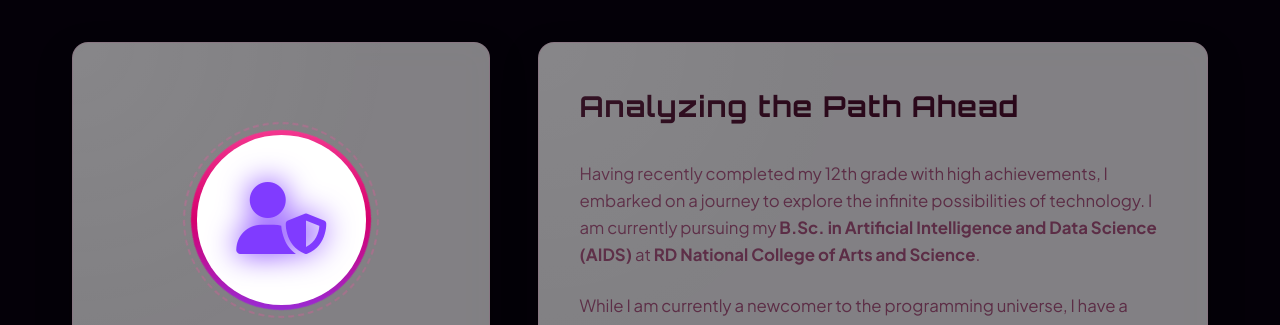
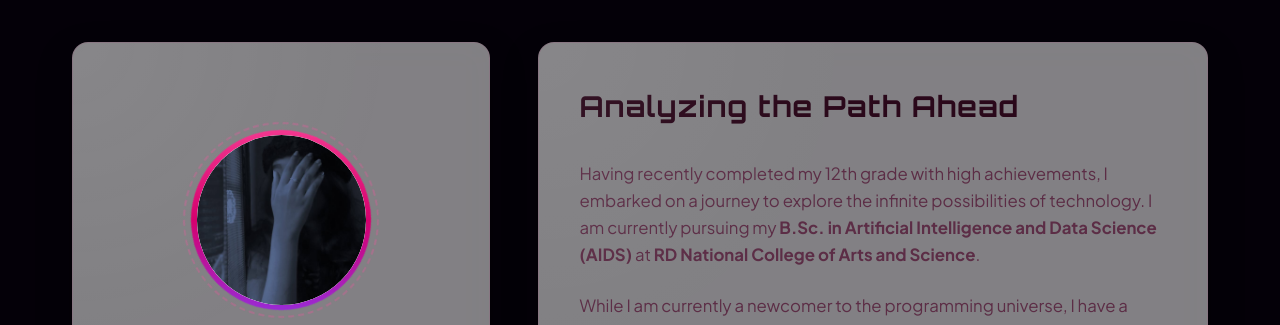
Before and after one commit to reshmidhavamani/portfolio, a plain HTML site: page index.html in a window 1280 px wide. Shown: the part 1060-1385 px from the top of the page. Drawn offline with Linux system fonts and the light colour scheme.

Commit message:
profile image uploaded

```diff
--- a/index.html
+++ b/index.html
@@ -85,9 +85,8 @@
                     <div class="about-card glass-card">
                         <div class="profile-frame">
                             <div class="glowing-border"></div>
-                            <!-- A stylized profile graphic or placeholder icon until customizable -->
                             <div class="profile-avatar">
-                                <i class="fa-solid fa-user-shield avatar-icon"></i>
+                                <img src="image/reshmi.jpeg" alt="Reshmi Dhavamani profile photo" class="profile-photo">
                             </div>
                         </div>
                         <div class="meta-info">
@@ -223,7 +222,7 @@
                                 <div class="icon-wrapper"><i class="fa-solid fa-envelope"></i></div>
                                 <div>
                                     <span>Signal Email</span>
-                                    <strong>reshmidhavamani@gmail.com</strong>
+                                    <strong>skynetreshmidhavamani@gmail.com</strong>
                                 </div>
                             </div>
                             <div class="contact-detail-item">
--- a/style.css
+++ b/style.css
@@ -652,6 +652,13 @@ section {
     align-items: center;
     position: relative;
     overflow: hidden;
+}
+
+.profile-avatar img.profile-photo {
+    width: 100%;
+    height: 100%;
+    object-fit: cover;
+    border-radius: 50%;
 }
 
 .avatar-icon {
```
Also changed, not shown: image/reshmi.jpeg (added).
